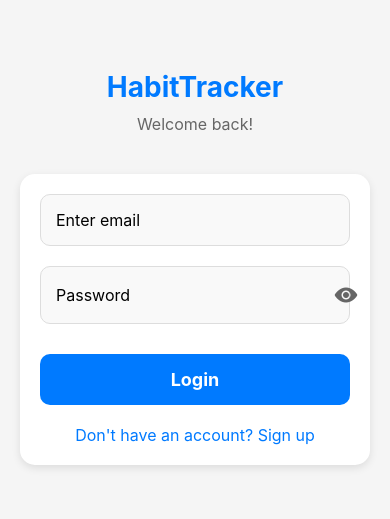
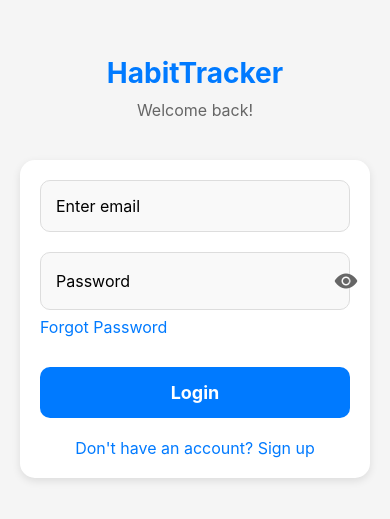
Before and after one commit to Ilysse200/HabitTrackerBlank, a React Native app: screen / in a window 390 px wide. Shown: the part 155-674 px from the top of the page. Built offline with nearby package versions, Linux system fonts and the light colour scheme.

Commit message:
Added the forgot password button

```diff
--- a/src/navigation/AppNavigator.js
+++ b/src/navigation/AppNavigator.js
@@ -15,7 +15,7 @@ import BlogDetailScreen from '../screens/BlogDetailScreen';
 import AdminBlogScreen from '../screens/AdminBlogScreen';
 import CreateBlogScreen from '../screens/CreateBlogScreen';
 import EditBlogScreen from '../screens/EditBlogScreen';
-
+import ForgotPasswordScreen from '../screens/ForgotPassword';
 const Stack = createStackNavigator();
 const Tab = createBottomTabNavigator();
 
--- a/src/screens/LoginScreen.js
+++ b/src/screens/LoginScreen.js
@@ -88,9 +88,7 @@ export default function LoginScreen({ onLogin }) {
 
     const body = isLoginMode
       ? { email, password }
-      : { email,
-        password,
-        name:fullName };
+      : { email, password, name: fullName };
 
     fetch(url, {
       method: "POST",
@@ -169,10 +167,10 @@ export default function LoginScreen({ onLogin }) {
           </Text>
           {/* OPTIONAL: Show admin email hint */}
           {/* <View style={styles.adminHint}> */}
-            {/* <Text style={styles.hintText}>
+          {/* <Text style={styles.hintText}>
               💡 Use admin@habittracker.com to access admin features
             </Text> */}
-          </View>
+        </View>
         {/* </View> */}
 
         <View style={styles.form}>
@@ -184,10 +182,7 @@ export default function LoginScreen({ onLogin }) {
                   style={[styles.inputContainer, { flex: 1, marginRight: 10 }]}
                 >
                   <TextInput
-                    style={[
-                      styles.input,
-                      errors.fullName && styles.inputError,
-                    ]}
+                    style={[styles.input, errors.fullName && styles.inputError]}
                     placeholder="Full Name"
                     value={formData.fullName}
                     onChangeText={(text) => updateFormData("fullName", text)}
@@ -250,10 +245,14 @@ export default function LoginScreen({ onLogin }) {
                   color="#666"
                 />
               </TouchableOpacity>
+
             </View>
             {errors.password && (
               <Text style={styles.errorText}>{errors.password}</Text>
             )}
+            <Text style={styles.forgotPass}>
+              {isLoginMode? 'Forgot Password': ''}
+              </Text>
           </View>
 
           {/* Confirm Password (Registration only, unchanged) */}
@@ -432,4 +431,9 @@ const styles = StyleSheet.create({
     color: "#007AFF",
     fontSize: 16,
   },
+  forgotPass:{
+    marginTop:7,
+    color:"#007AFF",
+    fontSize:16,
+  }
 });
```
